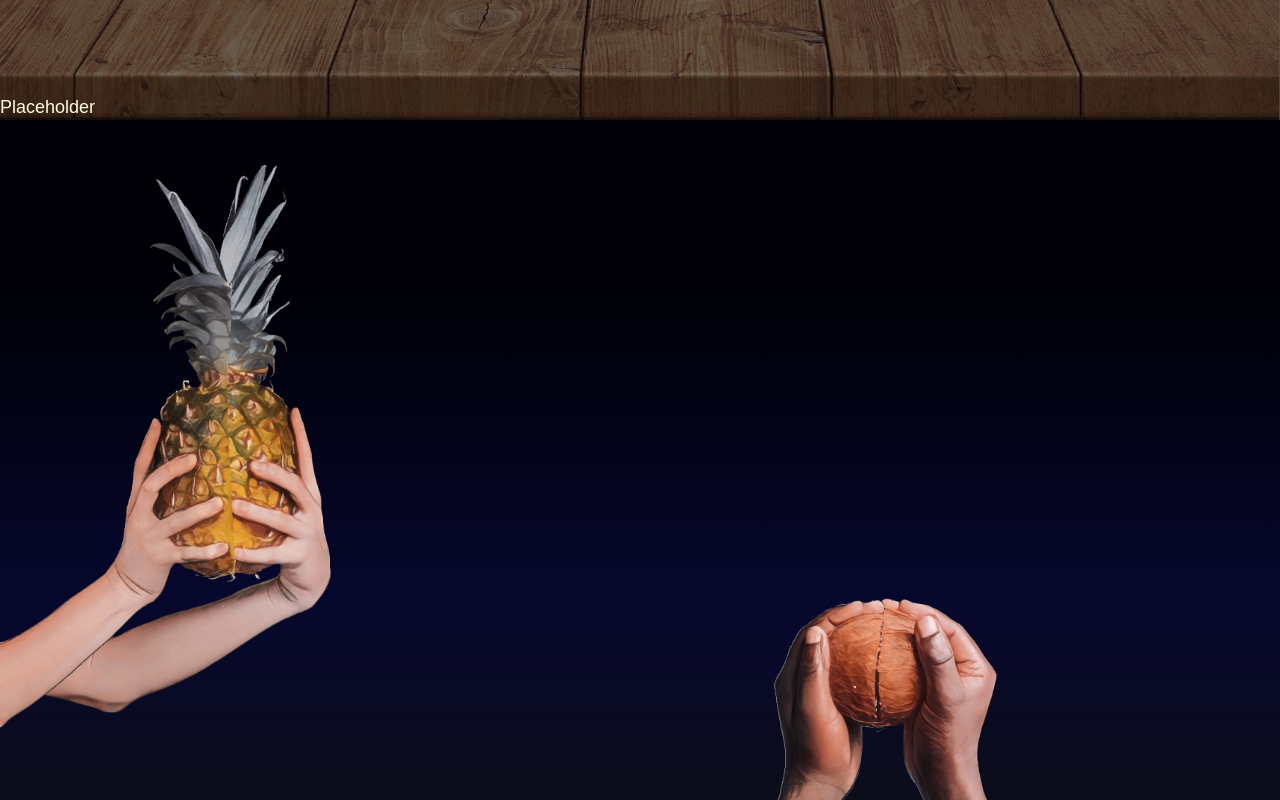
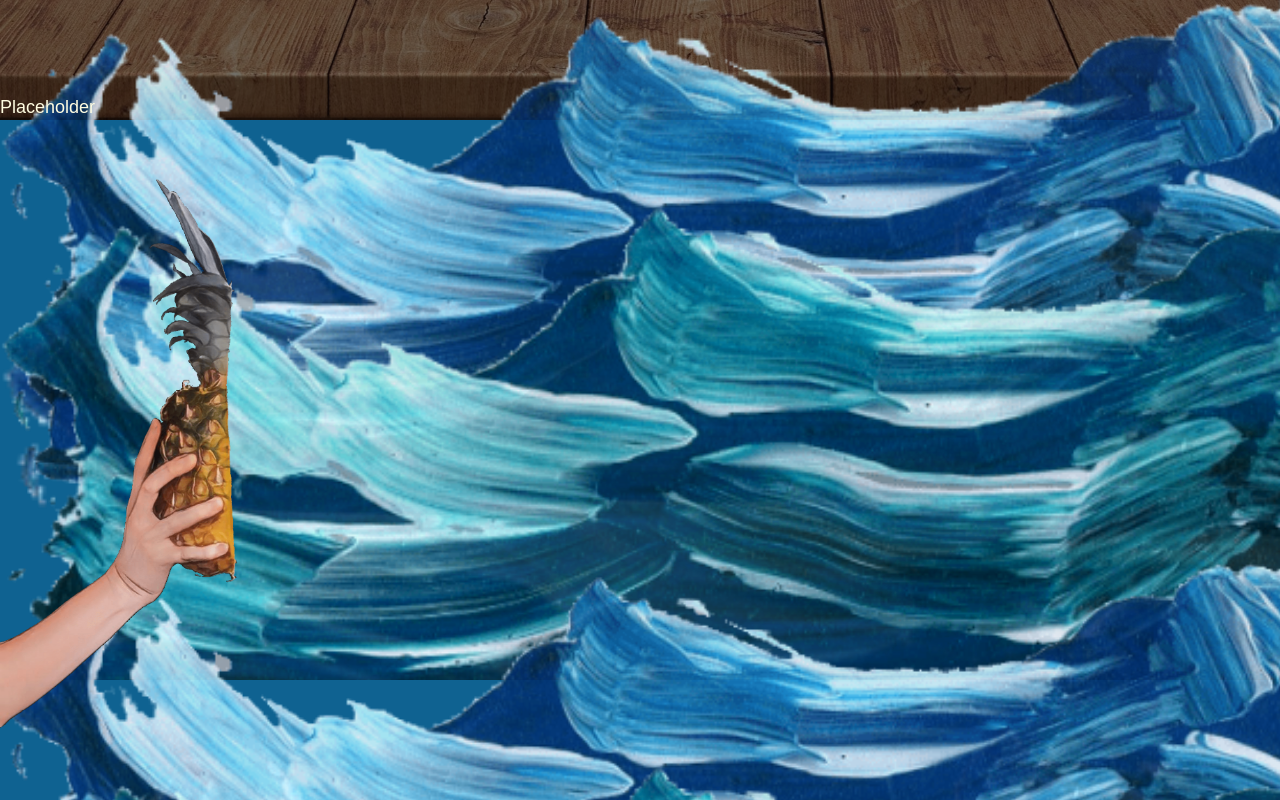
Before and after one commit to a-straube/portfolio-alpha, a React (Create React App) app: page / in a window 1280 px wide. Shown: the part 1480-2280 px from the top of the page. Built offline with nearby package versions, Linux system fonts and the light colour scheme; a web font is replaced by a local one.

Commit message:
Add MovingWater to ProjectsSection

```diff
--- a/src/section3-Projects/ProjectsSection.js
+++ b/src/section3-Projects/ProjectsSection.js
@@ -1,4 +1,5 @@
 import FruitProject from './FruitProject';
+import MovingWater from '../global-components/MovingWater';
 import imgs from '.././img/imgs';
 import './ProjectsSection.css';
 
@@ -21,6 +22,7 @@ function ProjectSection() {
                 fruitRight={imgs.pineappleHandRight}
                 screenshot="https://web.archive.org/web/20221013003713im_/https://www.mahindrausa.com/images/pages/byo/byo-max-26-xlt-hst.jpg"
             />
+            <MovingWater id="projectsWater" />
         </section>
     );
 }
```
